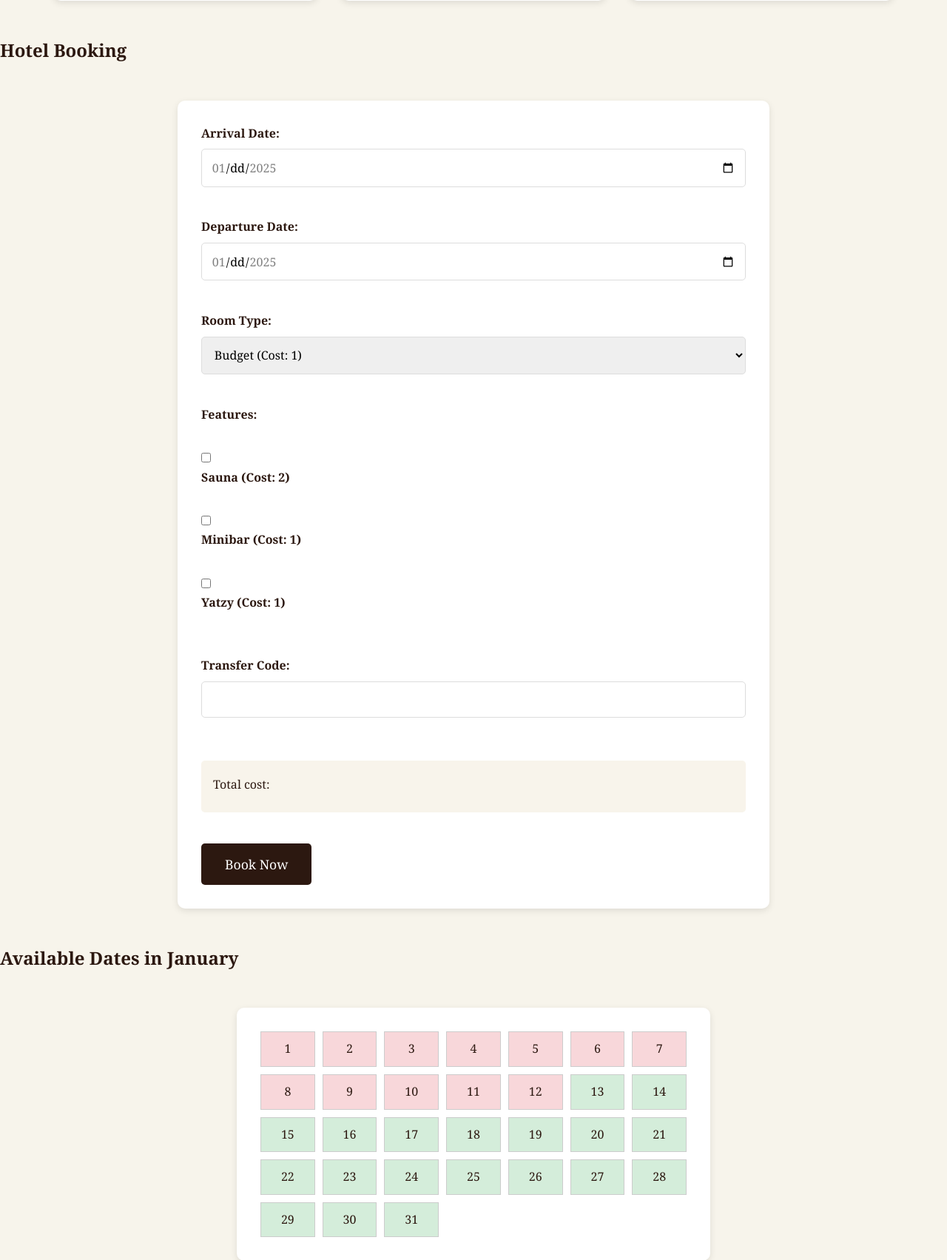
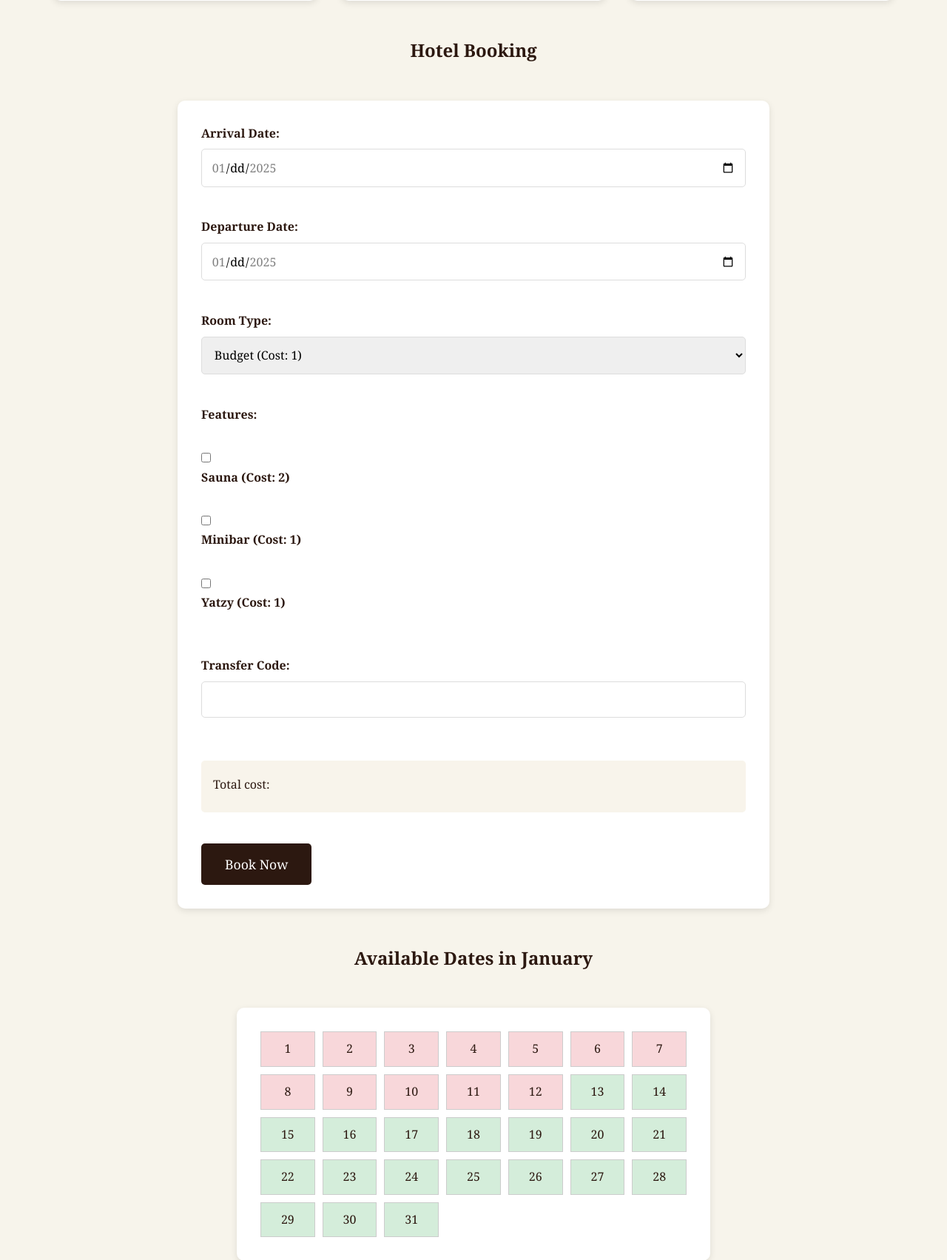
Before and after one commit to filiplyrheden/yrgopelago-haystack-hotel, a PHP site: page / in a window 1280 px wide. Shown: the part 998-2701 px from the top of the page at 74% size. Run offline with PHP 8.4, Linux system fonts and the light colour scheme; data comes from the database, SQL or seed files in the repository.

Commit message:
Add styling for h2 elements in style.css

```diff
--- a/app/view/style.css
+++ b/app/view/style.css
@@ -10,6 +10,11 @@
     background-color: #f7f4eb;
     color: #2c1810;
     line-height: 1.6;
+}
+
+h2 {
+    margin-bottom: 1rem;
+    text-align: center;
 }
 
 /* Header styles */
```
Also changed, not shown: assets/budget-bale.png (added), assets/comfort-stack.png (added), assets/luxury-loft.png (added).
